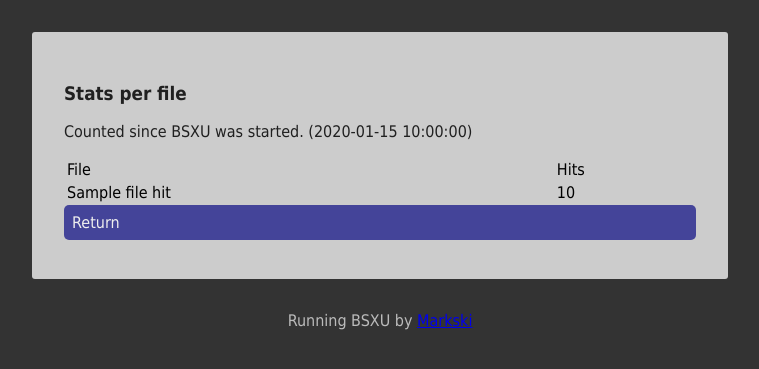
After one commit to markski1/BSXU, a Flask app: template src/webpanel/templates/stats.html in a window 1280 px wide. The commit adds this page. Shown: the top 369 px of the page, without its empty margins (260-1019 px from the left). Run offline with Flask 3, Linux system fonts and the light colour scheme; the template is opened without the code that fills it: most values are stand-ins (such as "Sample title", 1, 10 or a date in 2020); parts of the project's set-up code (start-up, migrations or seed data) failed here and were passed over.

Commit message:
Stats section in webpanel, count session hits

```diff
--- a/src/routes/file.py
+++ b/src/routes/file.py
@@ -5,6 +5,7 @@ from core.config import authkey, name_length, cache_folder, url_path, app
 from flask import send_file, request
 from werkzeug.utils import secure_filename
 
+from core.stats import count_hit
 from misc import generate_random_string
 from core.b2connect import b2_file_upload, b2_cache_file
 
@@ -45,11 +46,13 @@ def get_file(filename):
     # Check local cache
     filepath = str(os.path.join(cache_folder, filename))
     if os.path.isfile(filepath):
+        count_hit(os.path.basename(filepath))
         return send_file(filepath)
 
     # If not in cache, check B2
     filepath = b2_cache_file(filename)
     if filepath:
+        count_hit(os.path.basename(filepath))
         return send_file(filepath)
 
     return "File does not exist."
--- a/src/webpanel/templates/cache.html
+++ b/src/webpanel/templates/cache.html
@@ -1,5 +1,5 @@
 {% extends "layout.html" %}
-{% block title %}Login{% endblock %}
+{% block title %}Cached files{% endblock %}
 
 {% block main %}
 
--- a/src/webpanel/templates/panel.html
+++ b/src/webpanel/templates/panel.html
@@ -1,12 +1,13 @@
 {% extends "layout.html" %}
-{% block title %}Login{% endblock %}
+{% block title %}Panel{% endblock %}
 
 {% block main %}
 
     <h3>Admin panel</h3>
     <ul>
         <li>Files in cache: {{ cache_amount }} ({{ cache_size }} Kb)</li>
-        <li>Hits last 24h: [TODO]</li>
+        <li>Hits since BSXU restarted: {{ total_hits }}</li>
+        <li>Running since: {{ start_date }}</li>
     </ul>
 
     <a role="button" class="menu-button" href="/panel/cache">See cached files</a>
--- /dev/null
+++ b/src/webpanel/templates/stats.html
@@ -0,0 +1,32 @@
+{% extends "layout.html" %}
+{% block title %}Stats{% endblock %}
+
+{% block main %}
+
+    <h3>Stats per file</h3>
+    <p>Counted since BSXU was started. ({{ start_date }})</p>
+    {% if file_hits %}
+    <table style="width: 100%">
+        <thead style="margin-bottom: 0.5rem">
+            <tr>
+                <td>File</td>
+                <td>Hits</td>
+            </tr>
+        </thead>
+
+        <tbody>
+            {% for name, amount in file_hits.items() %}
+                <tr>
+                    <td>{{ name }}</td>
+                    <td>{{ amount }}</td>
+                </tr>
+            {% endfor %}
+        </tbody>
+    </table>
+    {% else %}
+        <p>No hits recorded since BSXU was started.</p>
+    {% endif %}
+
+    <a role="button" class="menu-button" href="/panel/main">Return</a>
+
+{% endblock %}
```
Also changed, not shown: src/core/stats.py (+25 -0 lines), src/routes/panel.py (+5 -2 lines).
